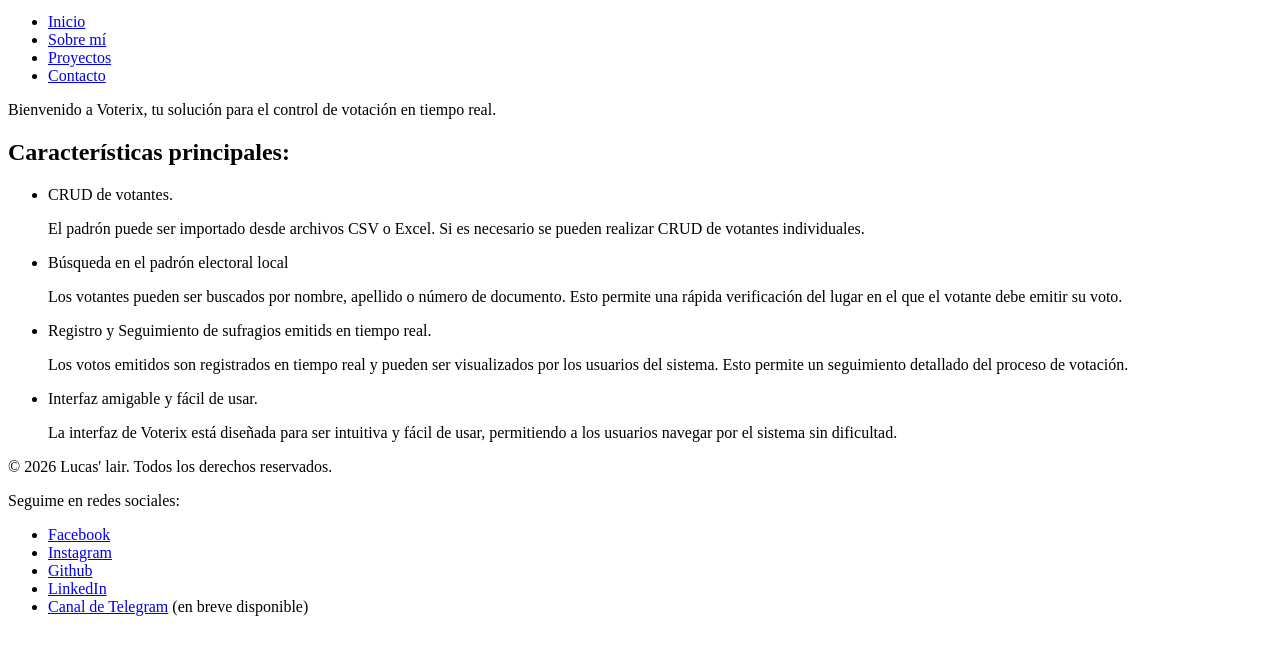
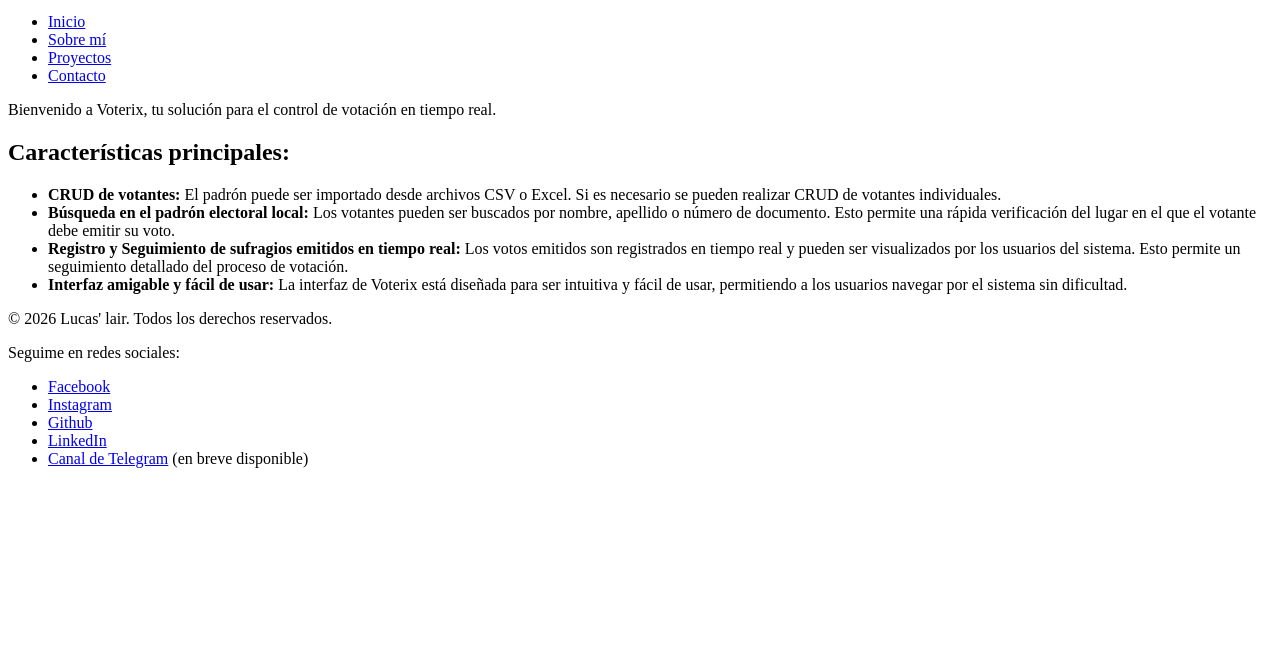
Before and after one commit to lFabianiGH/WebFlex_Clase_1_Entregable, a plain HTML site: page pages/voterix.html in a window 1280 px wide. Shown: the part 101-756 px from the top of the page. Drawn offline with Linux system fonts and the light colour scheme.

Commit message:
Commit final para Entrega al 08/07/2026
Commit final para Entrega al 08/07/2026

```diff
--- a/pages/voterix.html
+++ b/pages/voterix.html
@@ -26,14 +26,19 @@
         <p>Bienvenido a Voterix, tu solución para el control de votación en tiempo real.</p>
         <h2>Características principales:</h2>
         <ul>
-            <li>CRUD de votantes.</li>
-            <p>El padrón puede ser importado desde archivos CSV o Excel. Si es necesario se pueden realizar CRUD de votantes individuales.</p>
-            <li>Búsqueda en el padrón electoral local</li>
-            <p>Los votantes pueden ser buscados por nombre, apellido o número de documento. Esto permite una rápida verificación del lugar en el que el votante debe emitir su voto.</p>
-            <li>Registro y Seguimiento de sufragios emitids en tiempo real.</li>
-            <p>Los votos emitidos son registrados en tiempo real y pueden ser visualizados por los usuarios del sistema. Esto permite un seguimiento detallado del proceso de votación.</p>
-            <li>Interfaz amigable y fácil de usar.</li>
-            <p>La interfaz de Voterix está diseñada para ser intuitiva y fácil de usar, permitiendo a los usuarios navegar por el sistema sin dificultad.</p>
+            <li><strong>CRUD de votantes:</strong> El padrón puede ser importado desde archivos CSV o Excel. Si es
+                necesario se pueden realizar CRUD de votantes individuales.</li>
+            <li><strong>Búsqueda en el padrón electoral local:</strong> Los votantes pueden ser buscados por nombre,
+                apellido o número de documento. Esto permite una rápida verificación del lugar en el que el votante debe
+                emitir su voto.</li>
+
+            <li><strong>Registro y Seguimiento de sufragios emitidos en tiempo real:</strong> Los votos emitidos son
+                registrados en tiempo real y pueden ser visualizados por los usuarios del sistema. Esto permite un
+                seguimiento detallado del proceso de votación.</li>
+
+            <li><strong>Interfaz amigable y fácil de usar:</strong> La interfaz de Voterix está diseñada para ser
+                intuitiva y fácil de usar, permitiendo a los usuarios navegar por el sistema sin dificultad.</li>
+
         </ul>
     </main>
 
```
Also changed, not shown: pages/about-me.html (+2 -2 lines).
